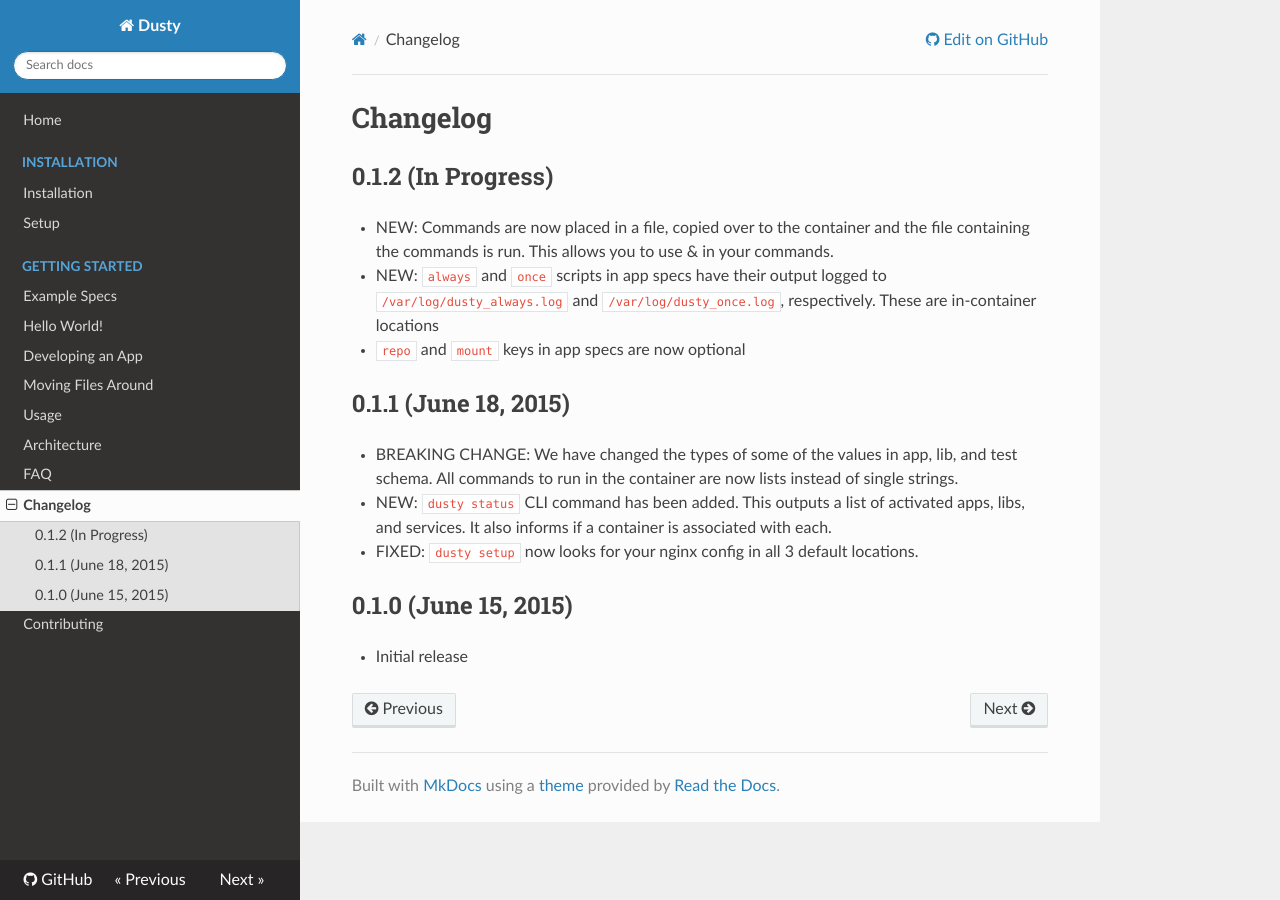
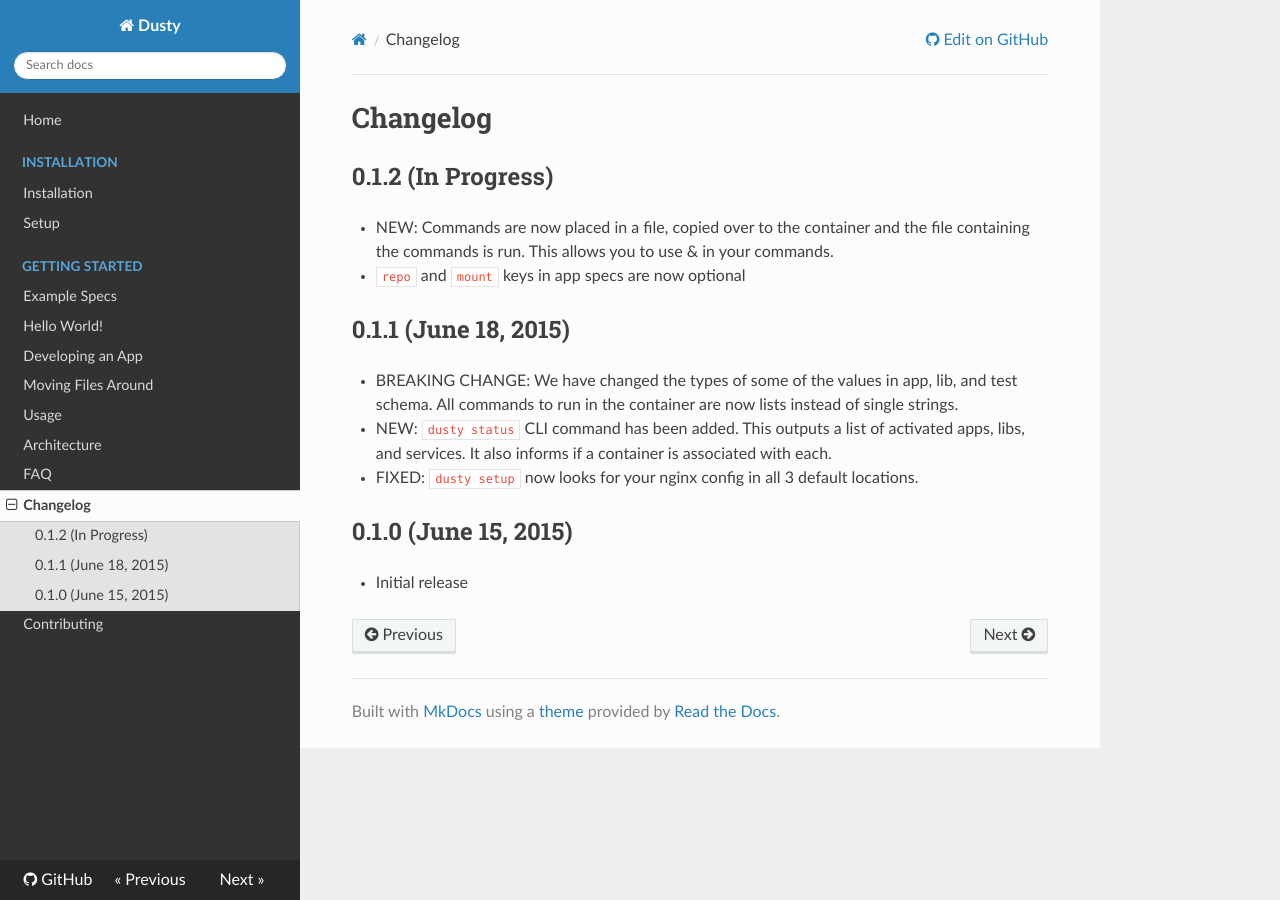
Before and after one commit to gamechanger/dusty, an MkDocs documentation site: the page built from docs/changelog.md, in a window 1280 px wide. Built offline with MkDocs 1.6.1, drawn with Linux system fonts in a browser that asks for light colours; nearby versions of some CDN libraries; old or Windows-style settings are respelled for this version of MkDocs.

Commit message:
no changelog

```diff
--- a/docs/changelog.md
+++ b/docs/changelog.md
@@ -2,7 +2,6 @@
 
 ## 0.1.2 (In Progress)
   * NEW: Commands are now placed in a file, copied over to the container and the file containing the commands is run. This allows you to use & in your commands.
-  * NEW: `always` and `once` scripts in app specs have their output logged to `/var/log/dusty_always.log` and `/var/log/dusty_once.log`, respectively. These are in-container locations
 
   * `repo` and `mount` keys in app specs are now optional
 
```
